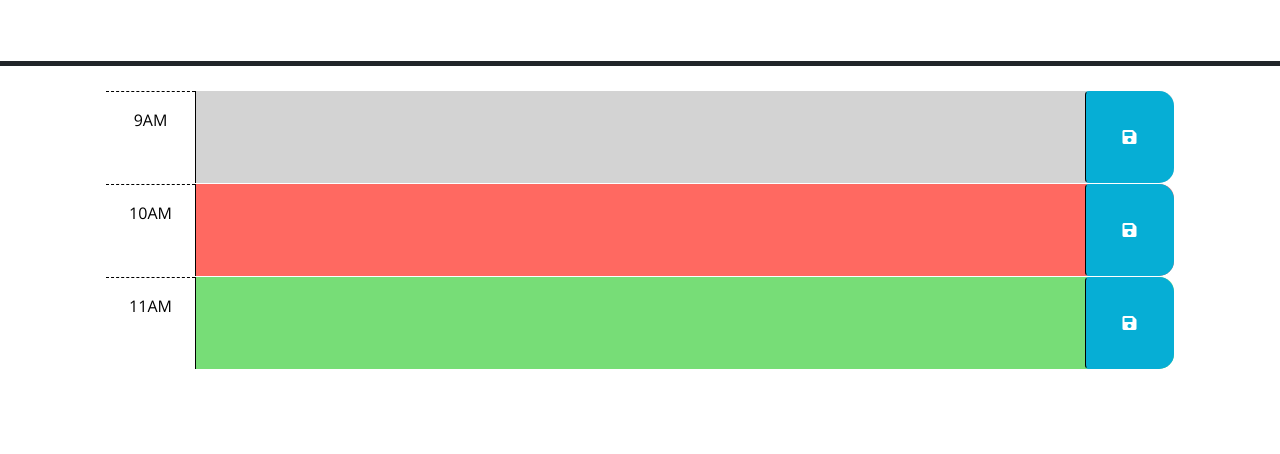
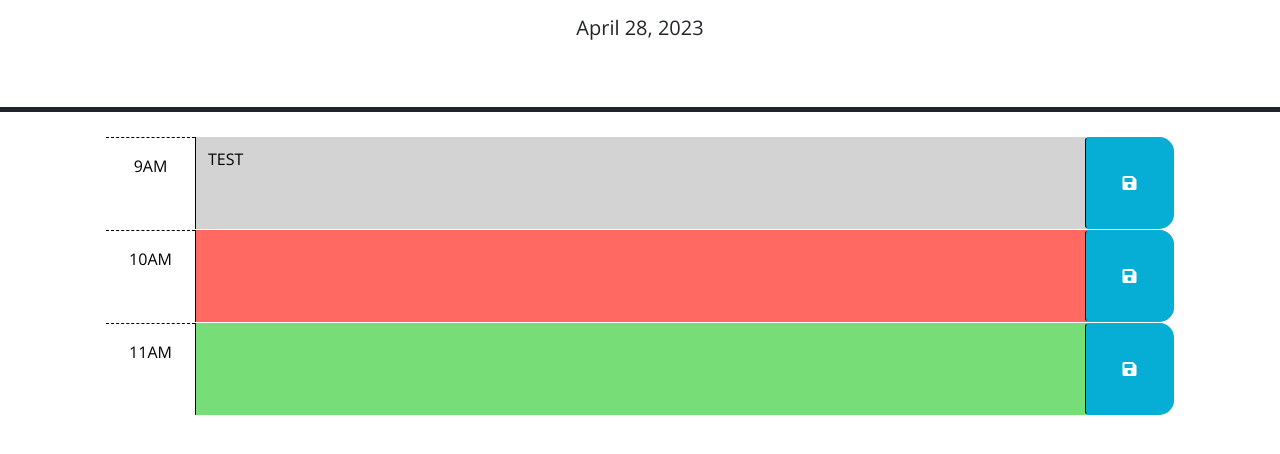
Before and after one commit to creechj/Work_Day_Scheduler, a plain HTML site: page Develop/index.html in a window 1280 px wide. Shown: the part 166-620 px from the top of the page. Drawn offline with nearby package versions, Linux system fonts and the light colour scheme.

Commit message:
Date added to header; text saved on click

```diff
--- a/Develop/index.html
+++ b/Develop/index.html
@@ -42,7 +42,7 @@
       <!-- Example of a past time block. The "past" class adds a gray background color. -->
       <div id="hour-9" class="row time-block past">
         <div class="col-2 col-md-1 hour text-center py-3">9AM</div>
-        <textarea class="col-8 col-md-10 description" rows="3"> </textarea>
+        <textarea id="blockTxt" class="col-8 col-md-10 description" rows="3">TEST </textarea>
         <button class="btn saveBtn col-2 col-md-1" aria-label="save">
           <i class="fas fa-save" aria-hidden="true"></i>
         </button>
--- a/Develop/script.js
+++ b/Develop/script.js
@@ -1,23 +1,35 @@
-// Wrap all code that interacts with the DOM in a call to jQuery to ensure that
-// the code isn't run until the browser has finished rendering all the elements
-// in the html.
-$(function () {
-  // TODO: Add a listener for click events on the save button. This code should
-  // use the id in the containing time-block as a key to save the user input in
-  // local storage. HINT: What does `this` reference in the click listener
-  // function? How can DOM traversal be used to get the "hour-x" id of the
-  // time-block containing the button that was clicked? How might the id be
-  // useful when saving the description in local storage?
-  //
+// Checks that all elements are rendered so jquery will function properly
+$(document).ready(function () {
+  console.log("DOM Ready");
+
+  // displays current date in header
+  // interval refreshes every second to keep display up-to-date
+  var todaysDate = function() {
+    $('#currentDay').text(dayjs().format('MMMM D, YYYY'));
+  };
+  setInterval(todaysDate, 1000);
+
+  // finds id of parent container of button and text within
+  // textarea under that parent; stores both in local storage
+  var saveBlock = function() {
+   console.log("Saving...");
+   var parID = $(this).parent().attr('id');
+   console.log(parID);
+   var blockTxt = $('#' + parID).children('textarea').val();
+   console.log(blockTxt);
+   localStorage.setItem(parID, blockTxt)
+  }
+  $('.saveBtn').on('click', saveBlock);
+
   // TODO: Add code to apply the past, present, or future class to each time
   // block by comparing the id to the current hour. HINTS: How can the id
   // attribute of each time-block be used to conditionally add or remove the
   // past, present, and future classes? How can Day.js be used to get the
   // current hour in 24-hour time?
-  //
+
+
+
   // TODO: Add code to get any user input that was saved in localStorage and set
   // the values of the corresponding textarea elements. HINT: How can the id
   // attribute of each time-block be used to do this?
-  //
-  // TODO: Add code to display the current date in the header of the page.
 });
```
